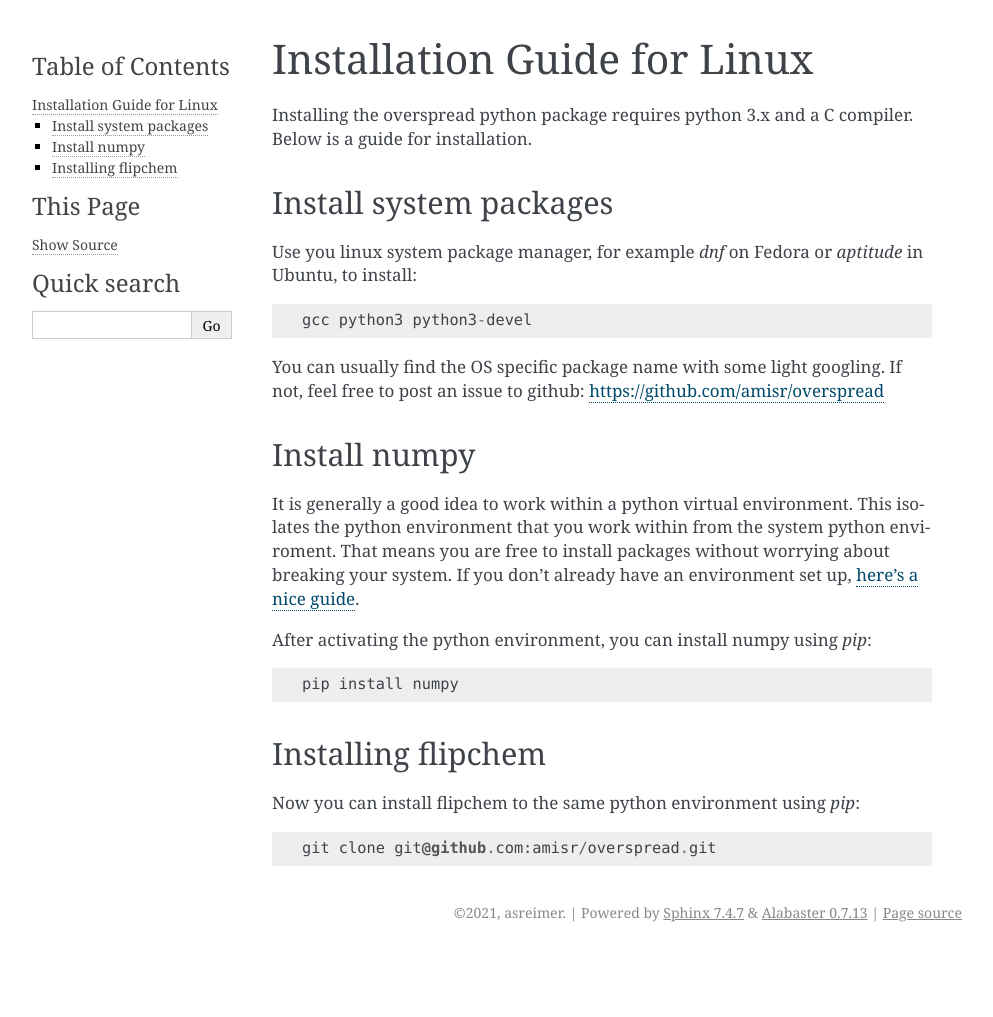
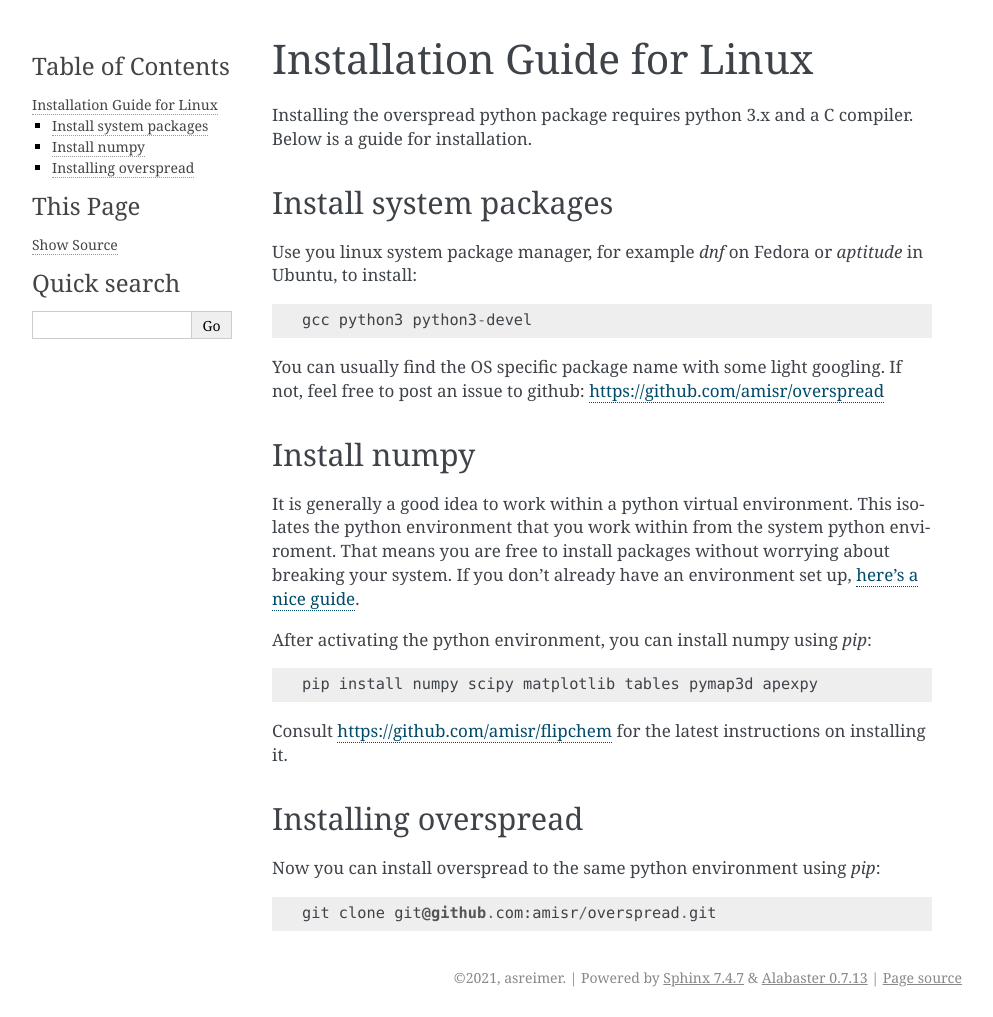
Before and after one commit to amisr/overspread, a Sphinx documentation site: the page built from docs/installation/installation.linux.rst, in a window 1280 px wide. Shown: the whole page, without its empty margins (148-1141 px from the left). Built offline with Sphinx 7.4.7, drawn with Linux system fonts in a browser that asks for light colours; the version number could not be read and is left out; before the commit the page ends 952 px from its top, so only the background shows below that.

Commit message:
update docs

```diff
--- a/docs/installation/installation.linux.rst
+++ b/docs/installation/installation.linux.rst
@@ -19,11 +19,13 @@ It is generally a good idea to work within a python virtual environment. This is
 
 After activating the python environment, you can install numpy using `pip`::
 
-    pip install numpy
+    pip install numpy scipy matplotlib tables pymap3d apexpy
 
-Installing flipchem
-===================
+Consult https://github.com/amisr/flipchem for the latest instructions on installing it.
 
-Now you can install flipchem to the same python environment using `pip`::
+Installing overspread
+=====================
+
+Now you can install overspread to the same python environment using `pip`::
 
     git clone git@github.com:amisr/overspread.git
```
